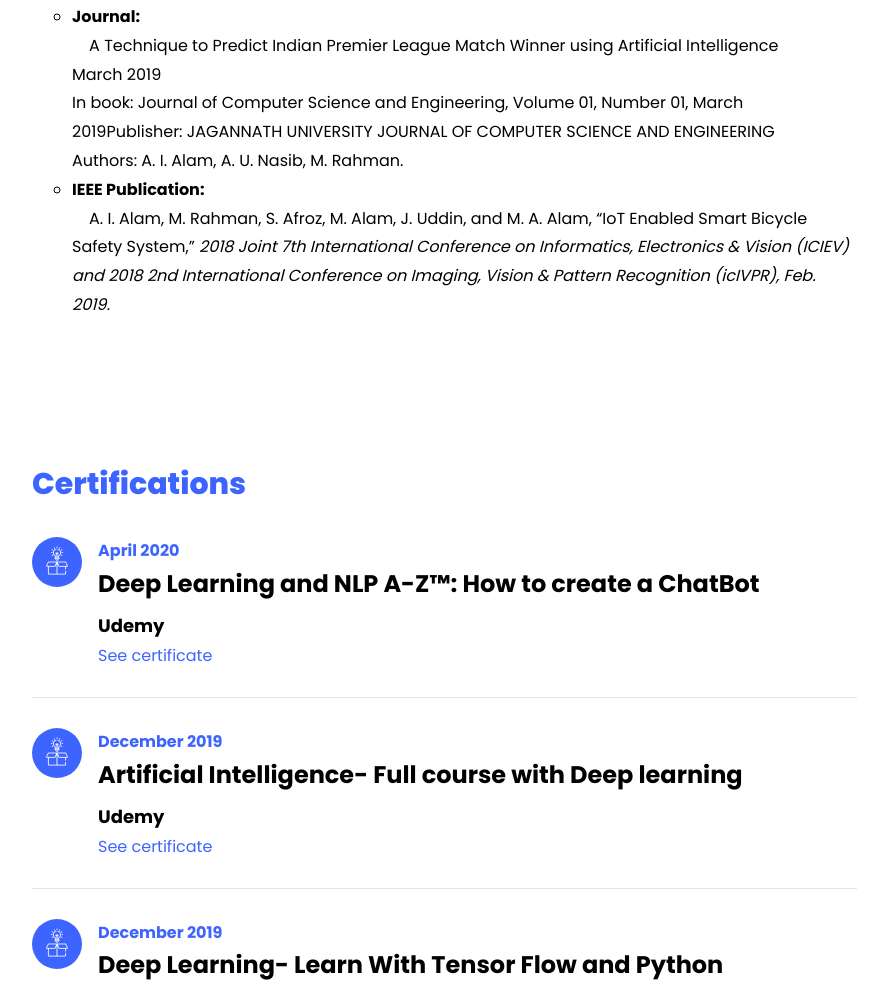
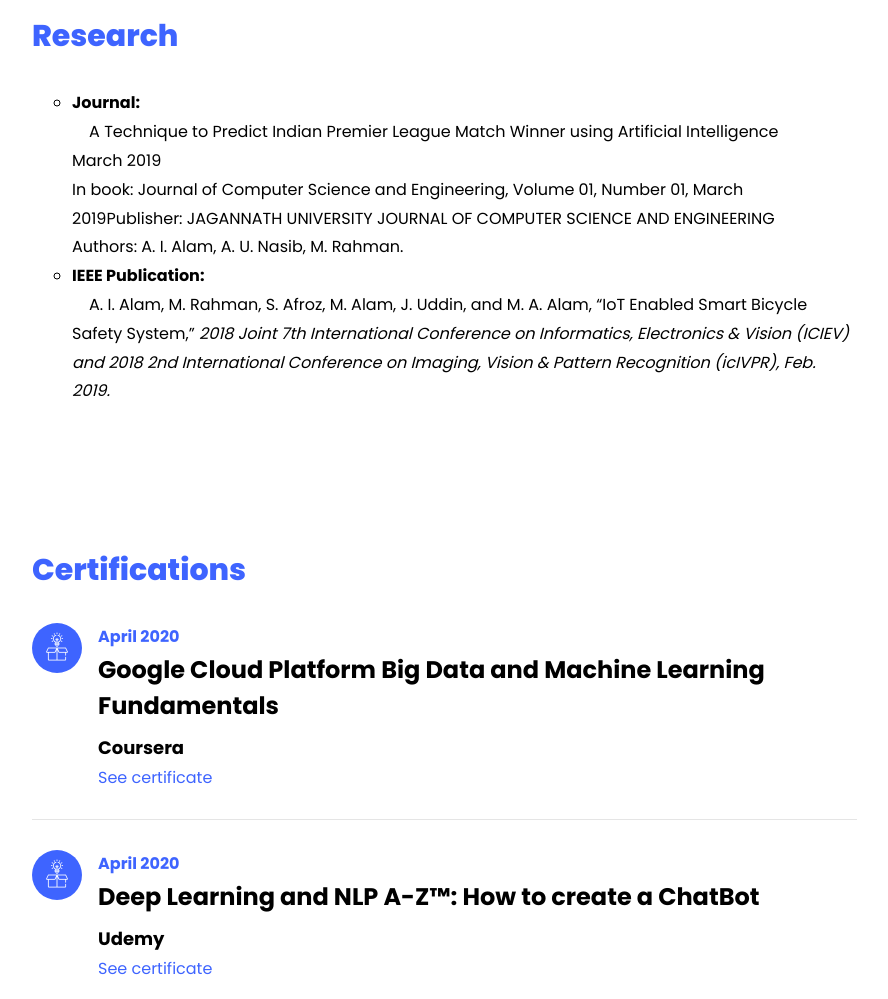
Before and after one commit to Ajmain-Inqiad/Ajmain-Inqiad.github.io, a plain HTML site: page index.html in a window 1280 px wide. Shown: the part 4826-5825 px from the top of the page, without its empty margins (338-1226 px from the left). Drawn offline with Linux system fonts and the light colour scheme; files whose address does not match are found by name.

Commit message:
12th commit

```diff
--- a/index.html
+++ b/index.html
@@ -237,6 +237,9 @@
 											Learning</li>
 										<li type="circle">NLP, RNN, LSTM, CNN, AutoML, AutoKeras, Sci-kit Learn, OpenCV
 										</li>
+										<li type="circle">Google Cloud Platform, Google Cloud AutoML, Google BigQuery,
+											Google Cloud Vision API
+										</li>
 										<li type="circle">Tensorflow, Pytorch, Keras</li>
 									</ul>
 								</div>
@@ -400,6 +403,19 @@
 					</div>
 					<div id="page-4" class="page four">
 						<h2 class="heading">Certifications</h2>
+
+						<div class="resume-wrap d-flex ftco-animate">
+							<div class="icon d-flex align-items-center justify-content-center">
+								<span class="flaticon-ideas"></span>
+							</div>
+							<div class="text pl-3">
+								<span class="date">April 2020</span>
+								<h2>Google Cloud Platform Big Data and Machine Learning Fundamentals</h2>
+								<span class="position">Coursera</span>
+								<p><a href="https://coursera.org/verify/MU8ZT3WZABXY" target="_blank">See
+										certificate</a></p>
+							</div>
+						</div>
 
 						<div class="resume-wrap d-flex ftco-animate">
 							<div class="icon d-flex align-items-center justify-content-center">
```
Also changed, not shown: 1 other file.
